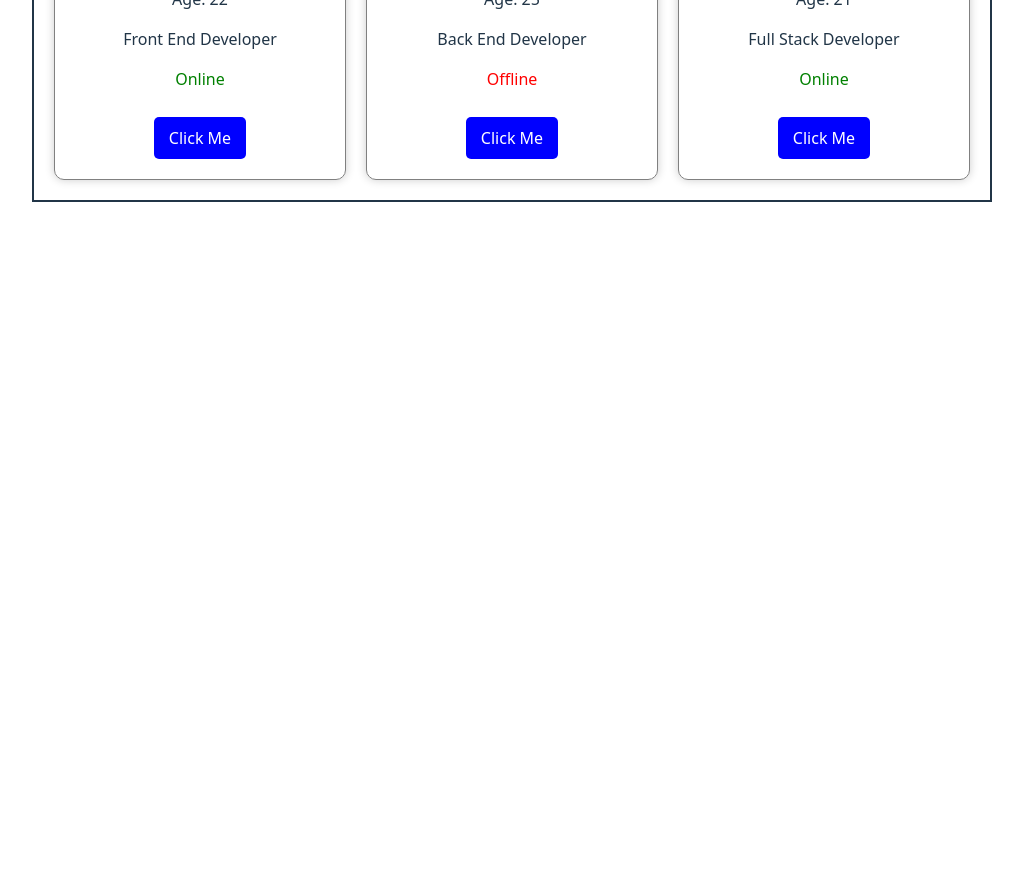
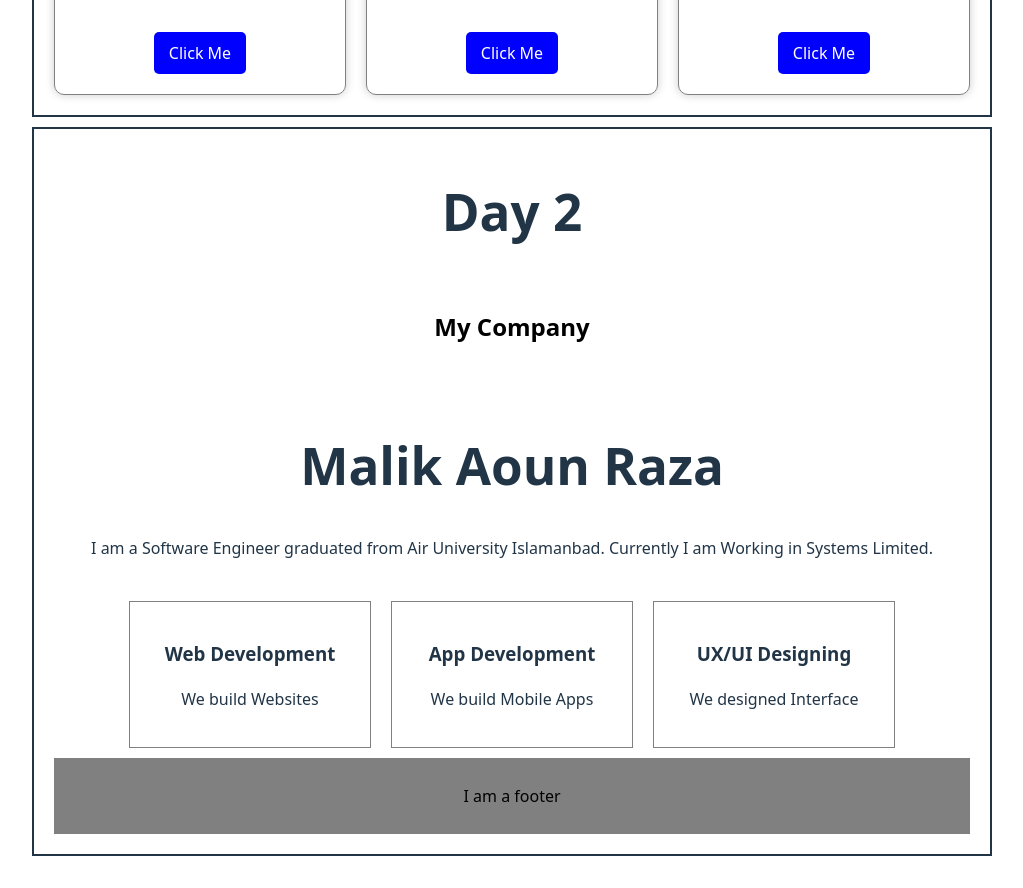
Before and after one commit to Aounraza786/React-Journey, a React (Vite) app in the folder React-Cource/: page / in a window 1280 px wide. Shown: the part 480-1368 px from the top of the page, without its empty margins (128-1151 px from the left). Before the commit the page ends 800 px from the top, so only its background shows below. Built offline with nearby package versions, Linux system fonts and the light colour scheme.

Commit message:
Day 2 Done
Build a static Landing Page using component only.

Build Navabr, Footer, Card List, and Pass different props to same component.

Done

```diff
--- a/React-Cource/src/App.jsx
+++ b/React-Cource/src/App.jsx
@@ -1,5 +1,9 @@
+import "./App.css";
+import Navbar from "./Components/NAvbar";
 import ProfileCard from "./Components/ProfileCard";
-import "./App.css";
+import HeroSection from "./Components/HeroSection";
+import ServiceSection from "./Components/ServiceSection";
+import Footer from "./Components/Footer";
 
 function App() {
   const users = [
@@ -31,6 +35,11 @@ function App() {
         "https://encrypted-tbn0.gstatic.com/images?q=tbn:ANd9GcRaGDqrxCzebkRb9OLpx-76MP1O5ANbS4y-jIFbCPoaqO0vUr4dbsa7MSo&s",
     },
   ];
+  const services = [
+    { id: 1, title: "Web Development", info: "We build Websites" },
+    { id: 2, title: "App Development", info: "We build Mobile Apps" },
+    { id: 3, title: "UX/UI Designing", info: "We designed Interface" },
+  ];
   return (
     <>
       <div style={{ border: "2px solid", padding: "20px" }}>
@@ -48,6 +57,16 @@ function App() {
           ))}
         </div>
       </div>
+      <div style={{ border: "2px solid", padding: "20px", marginTop: "10px" }}>
+        <h1>Day 2</h1>
+        <Navbar title="My Company" />
+        <HeroSection
+          heading="Malik Aoun Raza"
+          description="I am a Software Engineer graduated from Air University Islamanbad. Currently I am Working in Systems Limited."
+        />
+        <ServiceSection services={services} />
+        <Footer text="I am a footer" />
+      </div>
     </>
   );
 }
--- /dev/null
+++ b/React-Cource/src/Components/Footer.jsx
@@ -0,0 +1,15 @@
+function Footer({ text }) {
+  return (
+    <footer
+      style={{
+        background: "Gray",
+        color: "black",
+        padding: "10px",
+        margingTop: "20px",
+      }}
+    >
+      <p>{text}</p>
+    </footer>
+  );
+}
+export default Footer;
--- /dev/null
+++ b/React-Cource/src/Components/HeroSection.jsx
@@ -0,0 +1,9 @@
+function HeroSection({ heading, description }) {
+  return (
+    <section style={{ padding: "15px", textAlign: "center" }}>
+      <h1>{heading}</h1>
+      <p>{description}</p>
+    </section>
+  );
+}
+export default HeroSection;
--- /dev/null
+++ b/React-Cource/src/Components/Navbar.jsx
@@ -0,0 +1,8 @@
+function Navbar({ title }) {
+  return (
+    <nav style={{ backgroun: "white", color: "black", padding: "15px" }}>
+      <h2>{title}</h2>
+    </nav>
+  );
+}
+export default Navbar;
--- /dev/null
+++ b/React-Cource/src/Components/ServiceCard.jsx
@@ -0,0 +1,16 @@
+function ServiceCard({ title, info }) {
+  return (
+    <div
+      style={{
+        border: "1px solid gray",
+        padding: "20px",
+        width: "200px",
+        margin: "10px",
+      }}
+    >
+      <h3>{title}</h3>
+      <p>{info}</p>
+    </div>
+  );
+}
+export default ServiceCard;
--- /dev/null
+++ b/React-Cource/src/Components/ServiceSection.jsx
@@ -0,0 +1,15 @@
+import ServiceCard from "./ServiceCard";
+function ServiceSection({ services }) {
+  return (
+    <div style={{ display: "flex", justifyContent: "center" }}>
+      {services.map((service) => (
+        <ServiceCard
+          key={service.id}
+          title={service.title}
+          info={service.info}
+        />
+      ))}
+    </div>
+  );
+}
+export default ServiceSection;
```
